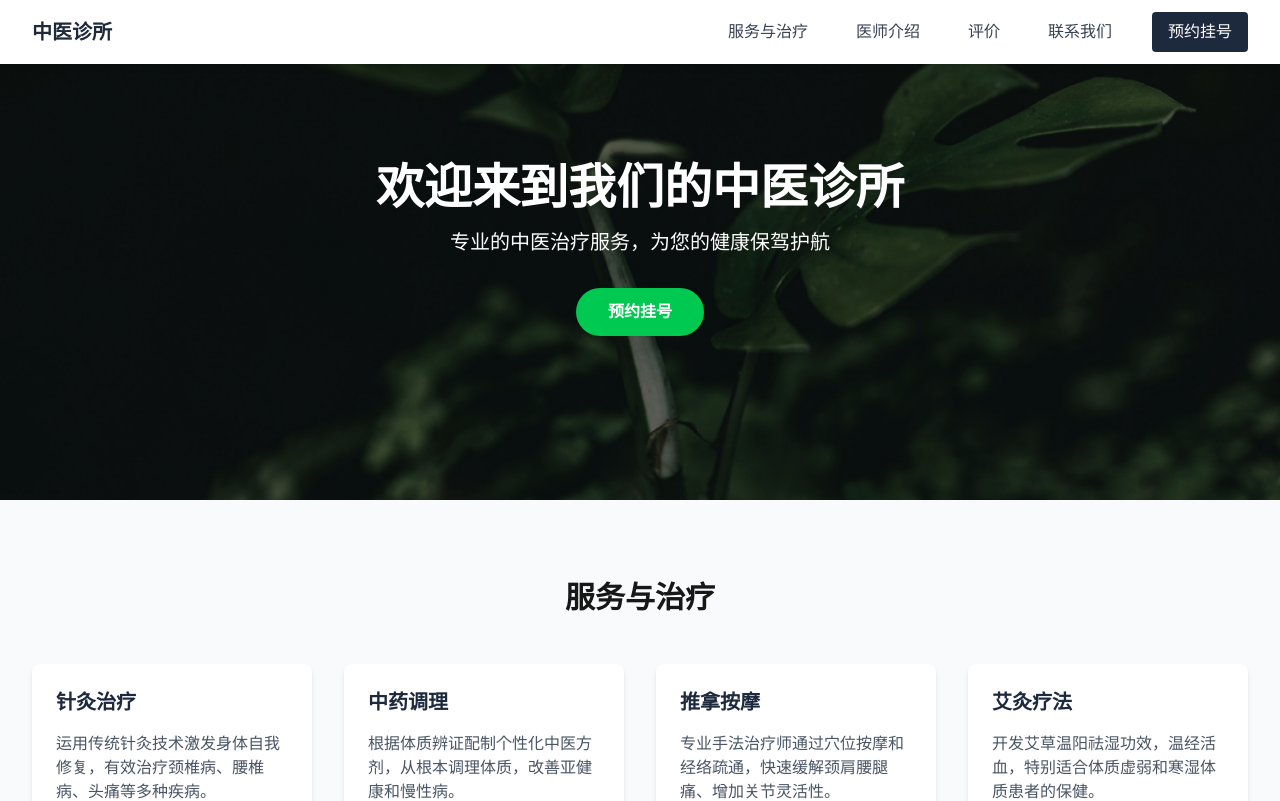
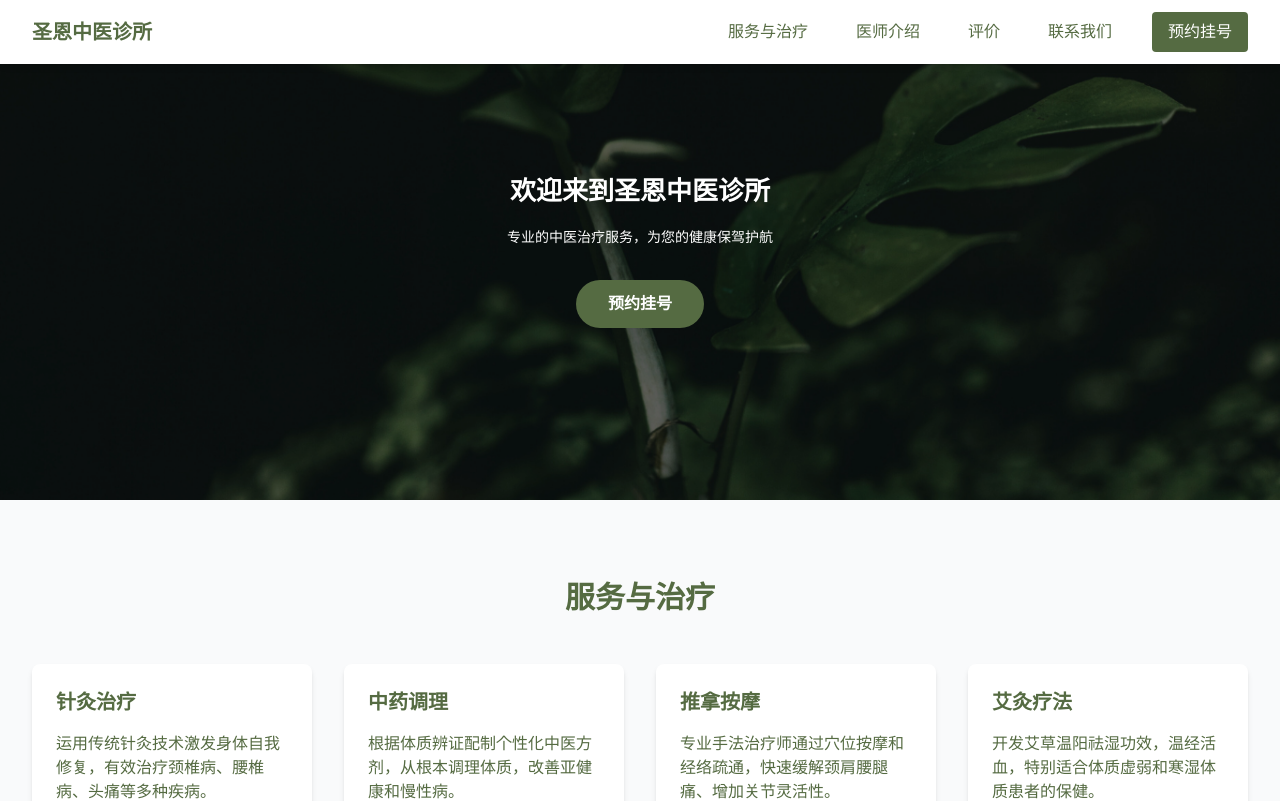
Before and after one commit to yuxianlim/clinicwebsite, a Next.js app: page / in a window 1280 px wide. Shown: the top 801 px of the page. Built offline with nearby package versions, Linux system fonts and the light colour scheme.

Commit message:
Update site branding: moss green color scheme, clinic name to 圣恩中医诊所, and styling improvements

```diff
--- a/app/components/BookingModal.tsx
+++ b/app/components/BookingModal.tsx
@@ -119,8 +119,10 @@ const BookingModal = () => {
               type="date"
               value={formData.date}
               onChange={(e) => setFormData({ ...formData, date: e.target.value })}
-              className="w-full h-12 px-4 py-2 border border-gray-300 rounded-lg focus:ring-2 focus:ring-slate-500 focus:border-transparent outline-none placeholder-gray-400"
-              style={{ color: formData.date ? '#1f2937' : '#9ca3af' }}
+              className="w-full px-4 py-2 border border-gray-300 rounded-lg outline-none text-gray-900 placeholder-gray-400"
+              style={{ color: formData.date ? '#1f2937' : '#9ca3af', '--tw-ring-color': '#556B42' } as any}
+              onFocus={(e) => (e.target.style.boxShadow = '0 0 0 3px rgba(85, 107, 66, 0.1), 0 0 0 1px #556B42')}
+              onBlur={(e) => (e.target.style.boxShadow = '')}
               required
             />
           </div>
@@ -132,7 +134,10 @@ const BookingModal = () => {
                 setFormData({ ...formData, practitioner: e.target.value });
                 setSelectColor('text-slate-900');
               }}
-              className={`w-full h-12 px-4 pr-12 border border-gray-300 rounded-lg bg-white shadow-sm focus:ring-2 focus:ring-slate-500 focus:border-transparent outline-none appearance-none ${selectColor}`}
+              className={`w-full h-12 px-4 pr-12 border border-gray-300 rounded-lg bg-white shadow-sm outline-none appearance-none ${selectColor}`}
+              style={{ '--tw-ring-color': '#556B42' } as any}
+              onFocus={(e) => (e.currentTarget.style.boxShadow = '0 0 0 3px rgba(85, 107, 66, 0.1), 0 0 0 1px #556B42')}
+              onBlur={(e) => (e.currentTarget.style.boxShadow = '')}
               required
             >
               <option value="" disabled>请选择医师</option>
@@ -149,7 +154,10 @@ const BookingModal = () => {
                 setFormData({ ...formData, time: e.target.value });
                 setTimeColor('text-slate-900');
               }}
-              className={`w-full h-12 px-4 pr-12 border border-gray-300 rounded-lg bg-white shadow-sm focus:ring-2 focus:ring-slate-500 focus:border-transparent outline-none appearance-none ${timeColor}`}
+              className={`w-full h-12 px-4 pr-12 border border-gray-300 rounded-lg bg-white shadow-sm outline-none appearance-none ${timeColor}`}
+              style={{ '--tw-ring-color': '#556B42' } as any}
+              onFocus={(e) => (e.currentTarget.style.boxShadow = '0 0 0 3px rgba(85, 107, 66, 0.1), 0 0 0 1px #556B42')}
+              onBlur={(e) => (e.currentTarget.style.boxShadow = '')}
               required
             >
               <option value="" disabled>选择时间</option>
@@ -165,7 +173,7 @@ const BookingModal = () => {
           </div>
           <div className="flex justify-end space-x-4 mt-6">
             <button type="button" onClick={onClose} className="px-4 py-2 text-gray-600 hover:bg-gray-100 rounded transition-colors">取消</button>
-            <button type="submit" className="px-4 py-2 bg-slate-800 text-white rounded hover:bg-slate-900 transition-colors">提交预约</button>
+            <button type="submit" style={{ backgroundColor: '#556B42' }} className="px-4 py-2 text-white rounded hover:opacity-90 transition-colors">提交预约</button>
           </div>
         </form>
       </div>
--- a/app/components/Footer.tsx
+++ b/app/components/Footer.tsx
@@ -6,30 +6,30 @@ import { useBooking } from '@/app/context/BookingContext';
 const Footer = () => {
   const { setIsOpen: setBookingOpen } = useBooking();
   return (
-    <footer className="bg-gray-800 text-white py-8">
+    <footer style={{ backgroundColor: '#556B42' }} className="text-white py-8">
       <div className="max-w-7xl mx-auto px-4 sm:px-6 lg:px-8">
         <div className="grid grid-cols-1 md:grid-cols-3 gap-8">
           <div>
-            <h3 className="text-lg font-semibold mb-4">中医诊所</h3>
-            <p>专业的中医治疗服务，为您的健康保驾护航。</p>
+            <h3 className="text-lg font-semibold mb-4 text-white">圣恩中医诊所</h3>
+            <p className="text-white">专业的中医治疗服务，为您的健康保驾护航。</p>
           </div>
           <div>
-            <h3 className="text-lg font-semibold mb-4">联系我们</h3>
-            <p>地址: 3150 Almaden Expy Ste 111, San Jose, CA 95118</p>
-            <p>电话: (408) 555-1234</p>
+            <h3 className="text-lg font-semibold mb-4 text-white">联系我们</h3>
+            <p className="text-white">地址: 3150 Almaden Expy Ste 111, San Jose, CA 95118</p>
+            <p className="text-white">电话: (408) 555-1234</p>
           </div>
           <div>
-            <h3 className="text-lg font-semibold mb-4">快速链接</h3>
+            <h3 className="text-lg font-semibold mb-4 text-white">快速链接</h3>
             <ul className="space-y-2">
-              <li><a href="#services" className="hover:text-gray-300">服务与治疗</a></li>
-              <li><a href="#about" className="hover:text-gray-300">医师介绍</a></li>
-              <li><a href="#testimonials" className="hover:text-gray-300">评价</a></li>
-              <li><button onClick={() => setBookingOpen(true)} className="bg-white text-slate-900 font-semibold px-4 py-2 rounded shadow-sm hover:bg-slate-100 transition-colors">预约挂号</button></li>
+              <li><a href="#services" className="text-white hover:text-gray-200">服务与治疗</a></li>
+              <li><a href="#about" className="text-white hover:text-gray-200">医师介绍</a></li>
+              <li><a href="#testimonials" className="text-white hover:text-gray-200">评价</a></li>
+              <li><button onClick={() => setBookingOpen(true)} style={{ backgroundColor: '#ffffff', color: '#556B42' }} className="font-semibold px-4 py-2 rounded shadow-sm hover:bg-gray-100 transition-colors">预约挂号</button></li>
             </ul>
           </div>
         </div>
-        <div className="mt-8 border-t border-gray-700 pt-4 text-center">
-          <p>&copy; 2026 中医诊所. 保留所有权利.</p>
+        <div className="mt-8 border-t pt-4 text-center text-white" style={{ borderColor: 'rgba(255,255,255,0.2)' }}>
+          <p>&copy; 2026 圣恩中医诊所. 保留所有权利.</p>
         </div>
       </div>
     </footer>
--- a/app/components/Hero.tsx
+++ b/app/components/Hero.tsx
@@ -20,11 +20,12 @@ const Hero = () => {
       <div className="absolute inset-0 bg-black/30"></div>
 
       <div className="text-center relative z-10">
-        <h1 className="text-5xl font-bold mb-4">欢迎来到我们的中医诊所</h1>
-        <p className="text-xl mb-8">专业的中医治疗服务，为您的健康保驾护航</p>
+        <h1 style={{ fontSize: '26px', color: '#ffffff' }} className="font-bold mb-4">欢迎来到圣恩中医诊所</h1>
+        <p style={{ fontSize: '14px', color: '#ffffff' }} className="mb-8">专业的中医治疗服务，为您的健康保驾护航</p>
         <button
           onClick={() => setIsModalOpen(true)}
-          className="bg-green-500 text-white px-8 py-3 rounded-full font-semibold hover:bg-green-600 transition"
+          style={{ backgroundColor: '#556B42' }}
+          className="text-white px-8 py-3 rounded-full font-semibold hover:opacity-80 transition"
         >
           预约挂号
         </button>
--- a/app/components/Nav.tsx
+++ b/app/components/Nav.tsx
@@ -13,16 +13,16 @@ const Nav = () => {
       <div className="max-w-7xl mx-auto px-4 sm:px-6 lg:px-8">
         <div className="flex justify-between h-16">
           <div className="flex items-center">
-            <Link href="#hero" className="text-xl font-bold text-gray-800">
-              中医诊所
+            <Link href="#hero" style={{ color: '#556B42' }} className="text-xl font-bold">
+              圣恩中医诊所
             </Link>
           </div>
           <div className="hidden md:flex items-center space-x-8">
-            <a href="#services" className="text-gray-700 hover:text-slate-900 transition-colors px-2 py-1">服务与治疗</a>
-            <a href="#about" className="text-gray-700 hover:text-slate-900 transition-colors px-2 py-1">医师介绍</a>
-            <a href="#testimonials" className="text-gray-700 hover:text-slate-900 transition-colors px-2 py-1">评价</a>
-            <a href="#location" className="text-gray-700 hover:text-slate-900 transition-colors px-2 py-1">联系我们</a>
-            <button onClick={() => setBookingOpen(true)} className="bg-slate-800 text-white px-4 py-2 rounded hover:bg-slate-900 transition-colors">预约挂号</button>
+            <a href="#services" style={{ color: '#556B42' }} className="hover:opacity-70 transition-colors px-2 py-1">服务与治疗</a>
+            <a href="#about" style={{ color: '#556B42' }} className="hover:opacity-70 transition-colors px-2 py-1">医师介绍</a>
+            <a href="#testimonials" style={{ color: '#556B42' }} className="hover:opacity-70 transition-colors px-2 py-1">评价</a>
+            <a href="#location" style={{ color: '#556B42' }} className="hover:opacity-70 transition-colors px-2 py-1">联系我们</a>
+            <button onClick={() => setBookingOpen(true)} style={{ backgroundColor: '#556B42' }} className="text-white px-4 py-2 rounded hover:opacity-90 transition-colors">预约挂号</button>
           </div>
           <div className="md:hidden flex items-center">
             <button onClick={() => setIsOpen(!isOpen)} className="text-gray-700 hover:text-gray-900">
@@ -37,11 +37,11 @@ const Nav = () => {
             <div className="fixed inset-0 bg-black/20 z-40 md:hidden" onClick={() => setIsOpen(false)} />
             <div className="fixed top-16 inset-x-0 z-50 md:hidden">
               <div className="px-2 pt-2 pb-3 space-y-1 sm:px-3 bg-white shadow-xl">
-                <a href="#services" onClick={() => setIsOpen(false)} className="block px-3 py-2 text-gray-700 hover:text-slate-900 hover:bg-gray-50 rounded">服务与治疗</a>
-                <a href="#about" onClick={() => setIsOpen(false)} className="block px-3 py-2 text-gray-700 hover:text-slate-900 hover:bg-gray-50 rounded">医师介绍</a>
-                <a href="#testimonials" onClick={() => setIsOpen(false)} className="block px-3 py-2 text-gray-700 hover:text-slate-900 hover:bg-gray-50 rounded">评价</a>
-                <a href="#location" onClick={() => setIsOpen(false)} className="block px-3 py-2 text-gray-700 hover:text-slate-900 hover:bg-gray-50 rounded">联系我们</a>
-                <button onClick={() => { setIsOpen(false); setBookingOpen(true); }} className="block w-full text-left px-3 py-2 bg-slate-800 text-white rounded hover:bg-slate-900 transition-colors">预约挂号</button>
+              <a href="#services" onClick={() => setIsOpen(false)} style={{ color: '#556B42' }} className="block px-3 py-2 hover:opacity-70 hover:bg-gray-50 rounded">服务与治疗</a>
+                <a href="#about" onClick={() => setIsOpen(false)} style={{ color: '#556B42' }} className="block px-3 py-2 hover:opacity-70 hover:bg-gray-50 rounded">医师介绍</a>
+                <a href="#testimonials" onClick={() => setIsOpen(false)} style={{ color: '#556B42' }} className="block px-3 py-2 hover:opacity-70 hover:bg-gray-50 rounded">评价</a>
+                <a href="#location" onClick={() => setIsOpen(false)} style={{ color: '#556B42' }} className="block px-3 py-2 hover:opacity-70 hover:bg-gray-50 rounded">联系我们</a>
+                <button onClick={() => { setIsOpen(false); setBookingOpen(true); }} style={{ backgroundColor: '#556B42' }} className="block w-full text-left px-3 py-2 text-white rounded hover:opacity-90 transition-colors">预约挂号</button>
               </div>
             </div>
           </>
--- a/app/globals.css
+++ b/app/globals.css
@@ -28,3 +28,19 @@ body {
   color: var(--foreground);
   font-family: Arial, Helvetica, sans-serif;
 }
+
+h1, h2, h3, h4, h5, h6 {
+  color: #556B42;
+}
+
+footer h1, footer h2, footer h3, footer h4, footer h5, footer h6 {
+  color: white;
+}
+
+p {
+  color: #556B42;
+}
+
+footer p {
+  color: white;
+}
```
